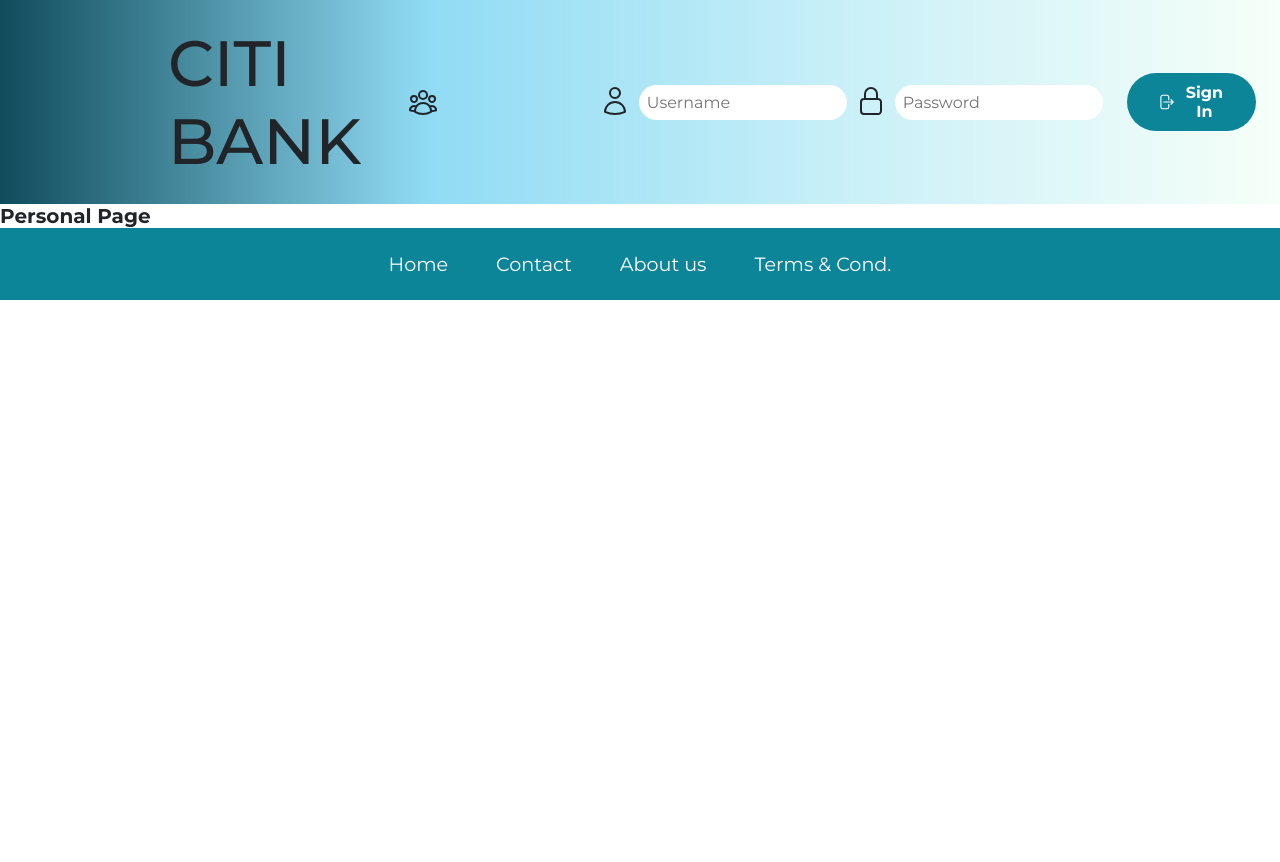
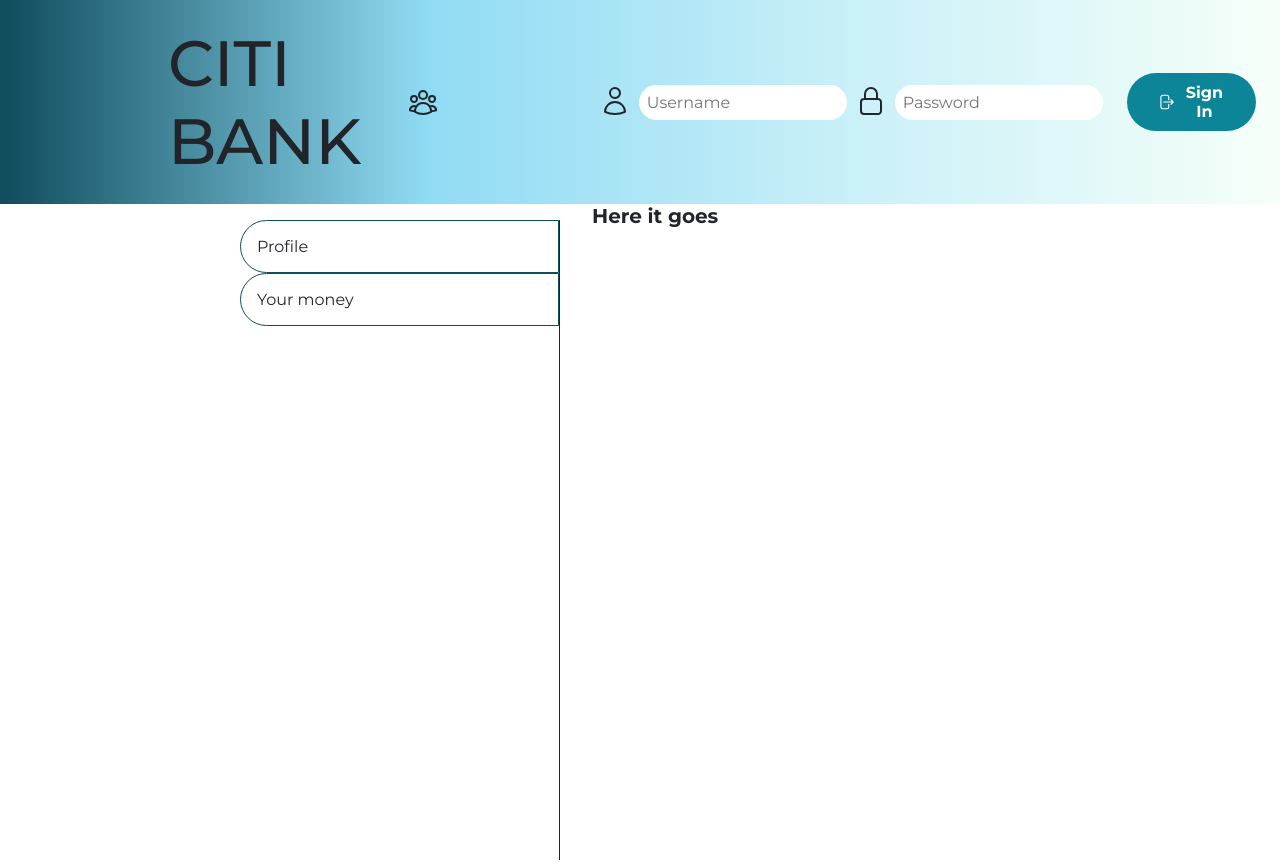
Before and after one commit to ianmnv/Citi-bank-app, a React (Create React App) app: page /personal in a window 1280 px wide. Shown: the top 862 px of the page. Before the commit the page ends 800 px from the top, so only its background shows below. Built offline with nearby package versions, Linux system fonts and the light colour scheme.

Commit message:
Starters of Personal component

```diff
--- a/src/App.css
+++ b/src/App.css
@@ -316,6 +316,38 @@
   border: solid 1px var(--color--primary);
 }
 
+/* PERSONAL */
+.personal-cont {
+  display: flex;
+}
+
+#personal-aside {
+  height: 80vh;
+  width: 20rem;
+  margin: 1rem 2rem 4rem 15rem;
+  border-right: solid 1px var(--text--color);
+
+  display: flex;
+  flex-direction: column;
+}
+
+.personal-links {
+  font-size: 1rem;
+  padding: 1rem;
+  text-decoration: none;
+  color: var(--text--color);
+  border-top-left-radius: var(--border-rad);
+  border-bottom-left-radius: var(--border-rad);
+  border: solid 1px var(--color--primary);
+}
+
+.personal-links:hover {
+  background-color: var(--color--second);
+  border-top-left-radius: var(--border-rad);
+  border-bottom-left-radius: var(--border-rad);
+  text-decoration: underline;
+}
+
 /* FOOTER */
 .footer-cont {
   display: flex;
--- /dev/null
+++ b/src/components/Money.jsx
@@ -0,0 +1,7 @@
+import React from "react";
+
+function Money() {
+  return <>Movements</>;
+}
+
+export default Money;
--- a/src/components/Personal.jsx
+++ b/src/components/Personal.jsx
@@ -1,11 +1,26 @@
-import React from "react";
+import React, { useState, useEffect } from "react";
+import { Link } from "react-router-dom";
 
 import Page from "./Page";
 
+import PersonalInfo from "./PersonalInfo";
+
 function Personal() {
+  useEffect(() => window.scrollTo(0, 125), []);
+  const [component, setComponent] = useState("profile");
+
   return (
-    <Page title="Personal">
-      <h1>Personal Page</h1>
+    <Page title="Personal" className="personal-cont">
+      <aside id="personal-aside">
+        <Link to={"/profile"} className="personal-links">
+          Profile
+        </Link>
+        <Link to={"/movements"} className="personal-links">
+          Your money
+        </Link>
+      </aside>
+
+      <PersonalInfo component={component} setComponent={setComponent} />
     </Page>
   );
 }
--- /dev/null
+++ b/src/components/PersonalInfo.jsx
@@ -0,0 +1,10 @@
+import React from "react";
+
+import Profile from "./Profile";
+import Money from "./Money";
+
+function PersonalInfo(props) {
+  return <>{props.component === "profile" ? <Profile /> : <Money />}</>;
+}
+
+export default PersonalInfo;
--- /dev/null
+++ b/src/components/Profile.jsx
@@ -0,0 +1,11 @@
+import React from "react";
+
+function Profile() {
+  return (
+    <>
+      <h1>Here it goes</h1>
+    </>
+  );
+}
+
+export default Profile;
```
